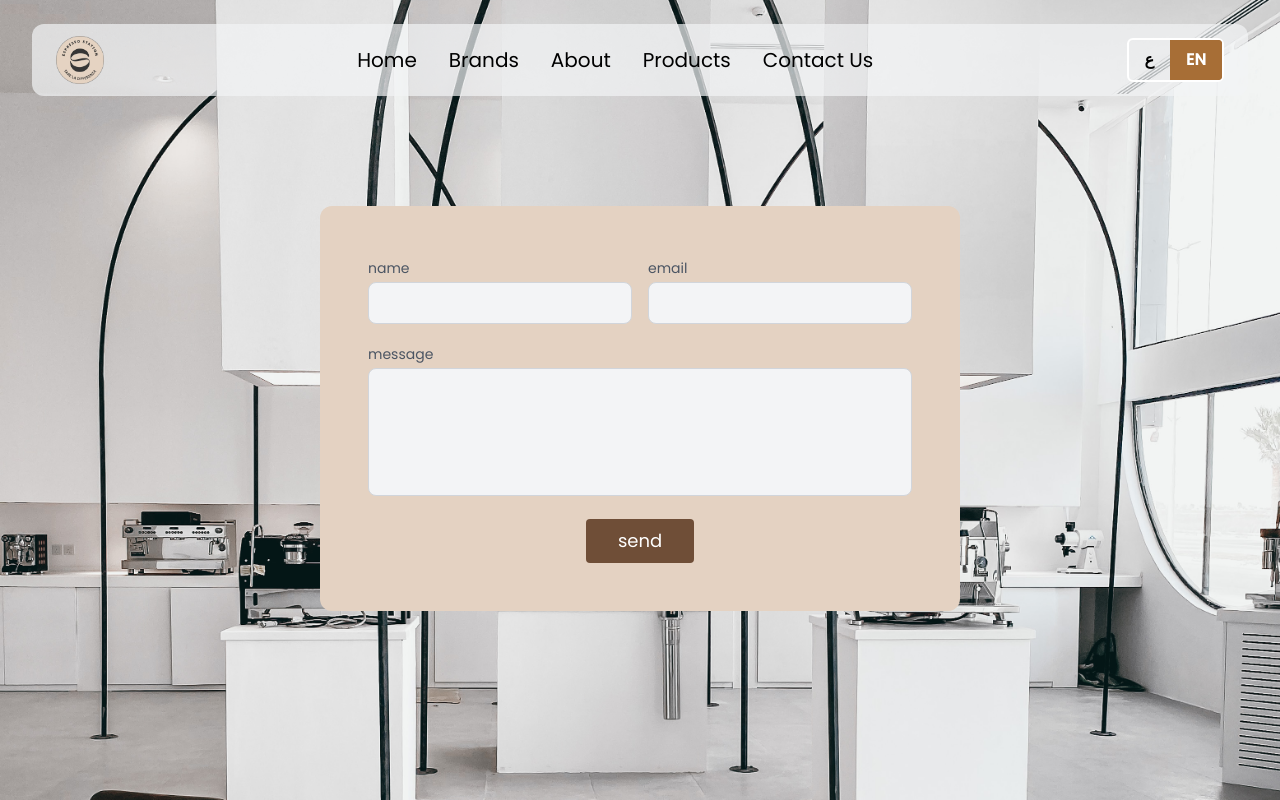
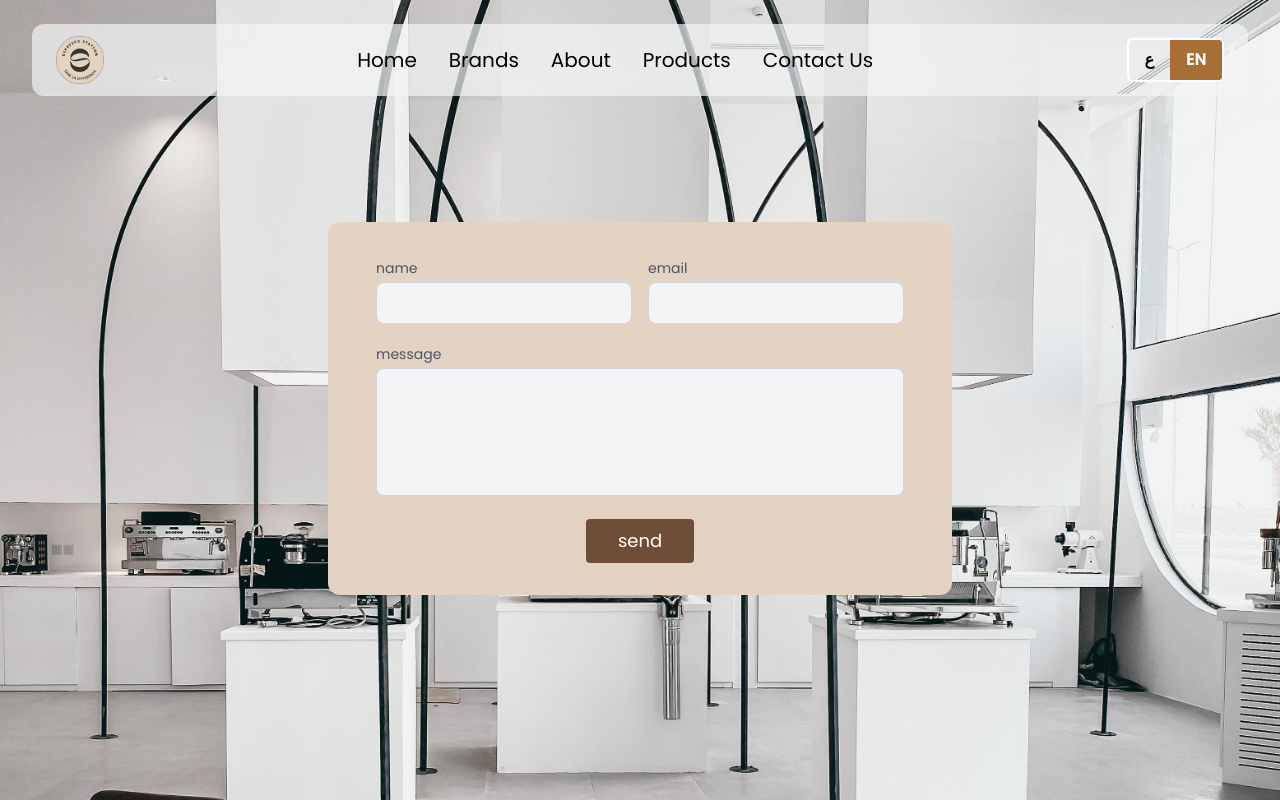
Before and after one commit to Mu-selim/Espresso-Station, a React (Vite) app: page /contact in a window 1280 px wide. Built offline with nearby package versions, Linux system fonts and the light colour scheme.

Commit message:
Update Contact page styling

```diff
--- a/src/pages/contact.jsx
+++ b/src/pages/contact.jsx
@@ -117,7 +117,7 @@ export const Contact = () => {
 
   return (
     <main
-      className="w-full flex justify-center items-center h-screen"
+      className="w-full flex justify-center items-center h-screen px-4"
       style={{
         backgroundImage: `url(${bg})`,
         backgroundSize: "cover",
@@ -127,7 +127,7 @@ export const Contact = () => {
     >
       <form
         ref={form}
-        className="lg:w-1/2 md:w-2/3 mx-auto bg-coffee-light p-12 rounded-xl mt-4 mx-4"
+        className=" lg:w-1/2 md:w-2/3 bg-coffee-light px-6 sm:px-12 py-8 rounded-xl mt-4"
         onSubmit={handleSubmit}
       >
         <div className="flex flex-col sm:flex-row flex-wrap -m-2">
```
